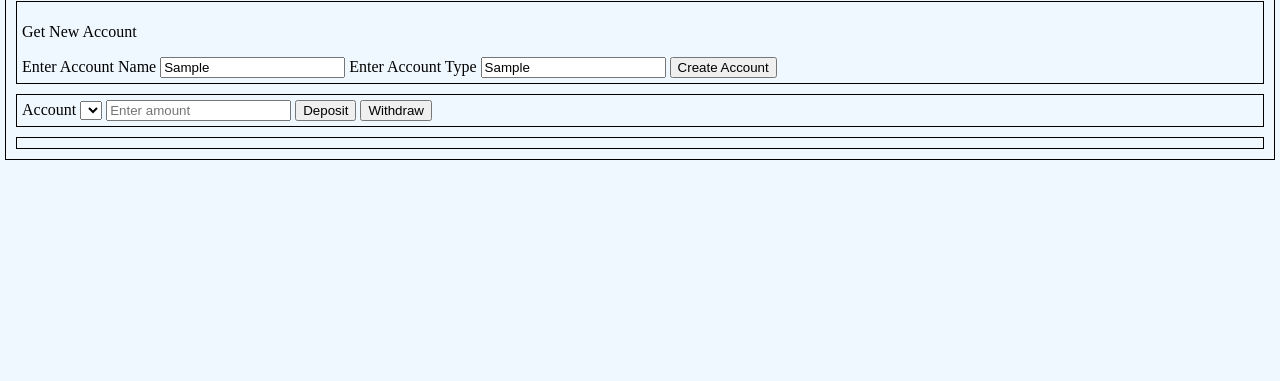
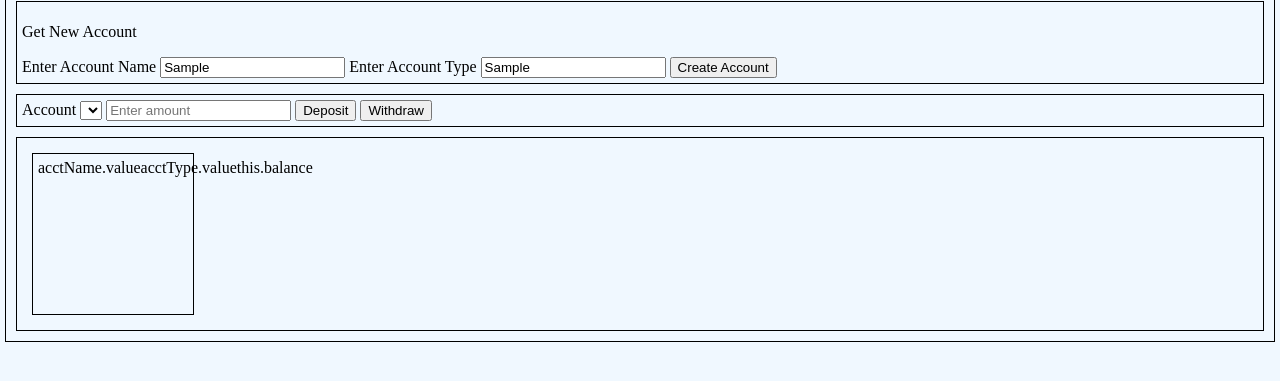
Before and after one commit to iezeoba/evolveu, a website with bundled scripts: page bankapp/src/index.html in a window 1280 px wide. Both pictures are taken after typing "Sample", "Sample" into the empty fields and a click on the button "Create Account". Shown: the part 85-466 px from the top of the page. Built offline with nearby package versions, Linux system fonts and the light colour scheme.

Commit message:
updating PSC file

```diff
--- a/bankapp/src/index.html
+++ b/bankapp/src/index.html
@@ -18,12 +18,12 @@
             <button id="createAcct">Create Account</button>
         </div>
         <div id="acctTrxBar">
-            <span>Account <select id="dropdownTrxn" name="accountsTrxn"></select>
+            <span>Account <select id="dropdownTrxn" name="acctsTrxn"></select>
                 <span class="clSpan"><input id="idAmount" type="number" required placeholder="Enter amount"></span>
                 <button id="idDeposit">Deposit</button>
                 <button id="idWithdraw">Withdraw</button>
         </div>
-        <div id="accountInfo">
+        <div id="acctInfo">
 
         </div>
     </div>
--- a/bankapp/src/scripts/index.js
+++ b/bankapp/src/scripts/index.js
@@ -0,0 +1,31 @@
+import {Account} from "./account.js"
+
+const checkingAccount = new Account(acctName.value, 0);
+let newUser = {};
+let createAcct = document.getElementById("createAcct");
+createAcct.addEventListener("click", newCard, newAccount);
+
+function newCard() {
+const div = document.createElement("div");
+div.classList.add("clAcctCard");
+div.id = "acctCard";
+const name = document.createTextNode("acctName.value");
+div.appendChild(name);
+
+const type = document.createTextNode("acctType.value");
+div.appendChild(type);
+
+const bal = document.createTextNode("this.balance");
+div.appendChild(bal);
+document.getElementById("acctInfo").appendChild(div);
+}
+
+function newAccount() {
+    console.log("testing new acct");
+    console.log(Object.keys(newUser));
+    // ---------- USER DOES NOT EXIST AND HAS NO ACCOUNT ----------
+if (Object.keys(newUser).includes("name") === false) {
+    newUser.name = acctName.value;
+    newUser.balance = 0;
+}
+}
--- a/bankapp/src/styles.css
+++ b/bankapp/src/styles.css
@@ -31,10 +31,19 @@ body {
     padding: 5px 5px 5px 5px;
 }
 
-#accountInfo {
+#acctInfo {
     margin: 10px 10px 10px 10px;
     border-width: 1px;
     border-style: solid;
     height: auto;
     padding: 5px 5px 5px 5px;
 }
+
+.clAcctCard {
+    margin: 10px 10px 10px 10px;
+    border-width: 1px;
+    border-style: solid;
+    height: 150px;
+    width: 150px;
+    padding: 5px 5px 5px 5px;
+}
```
